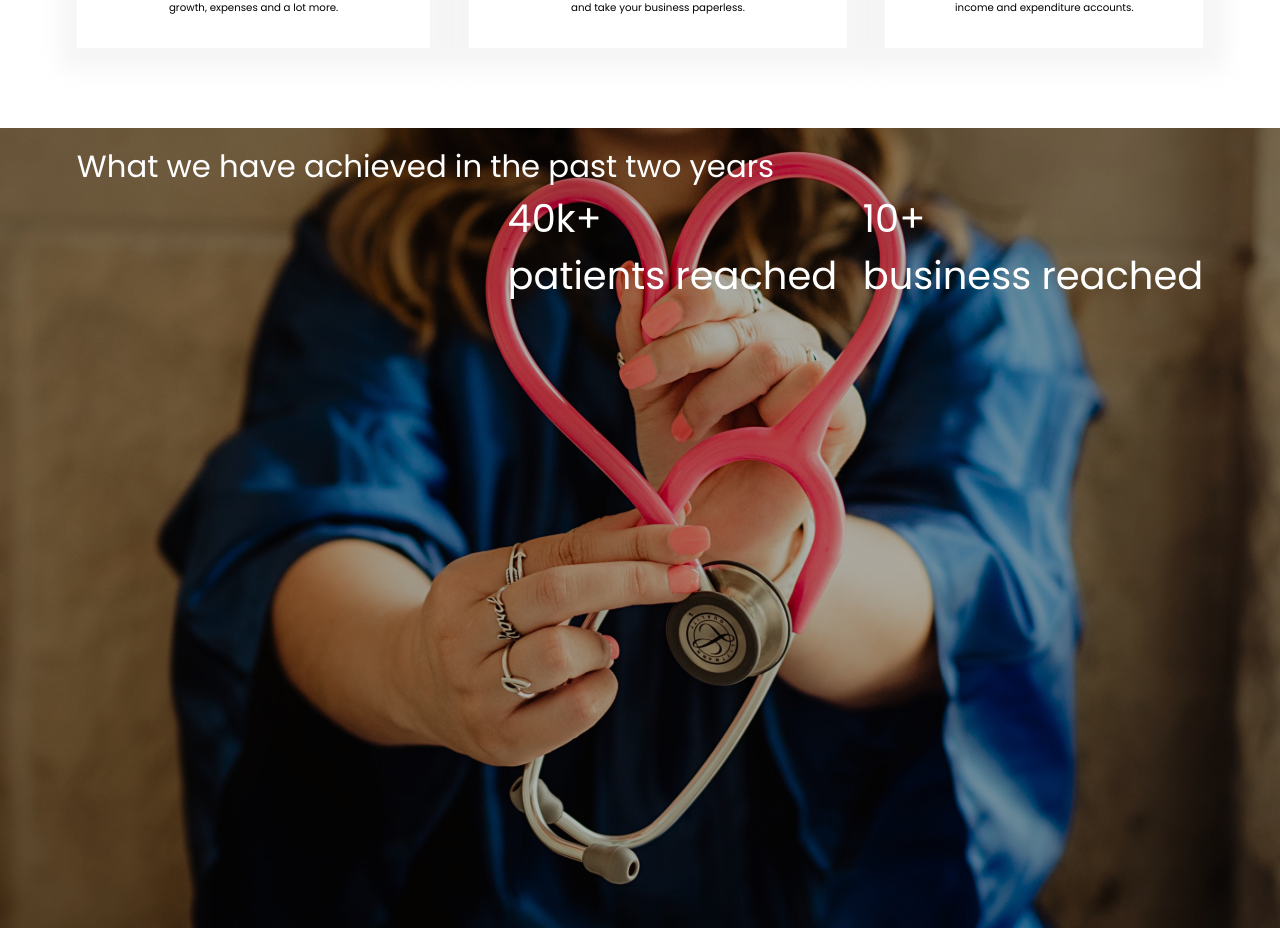
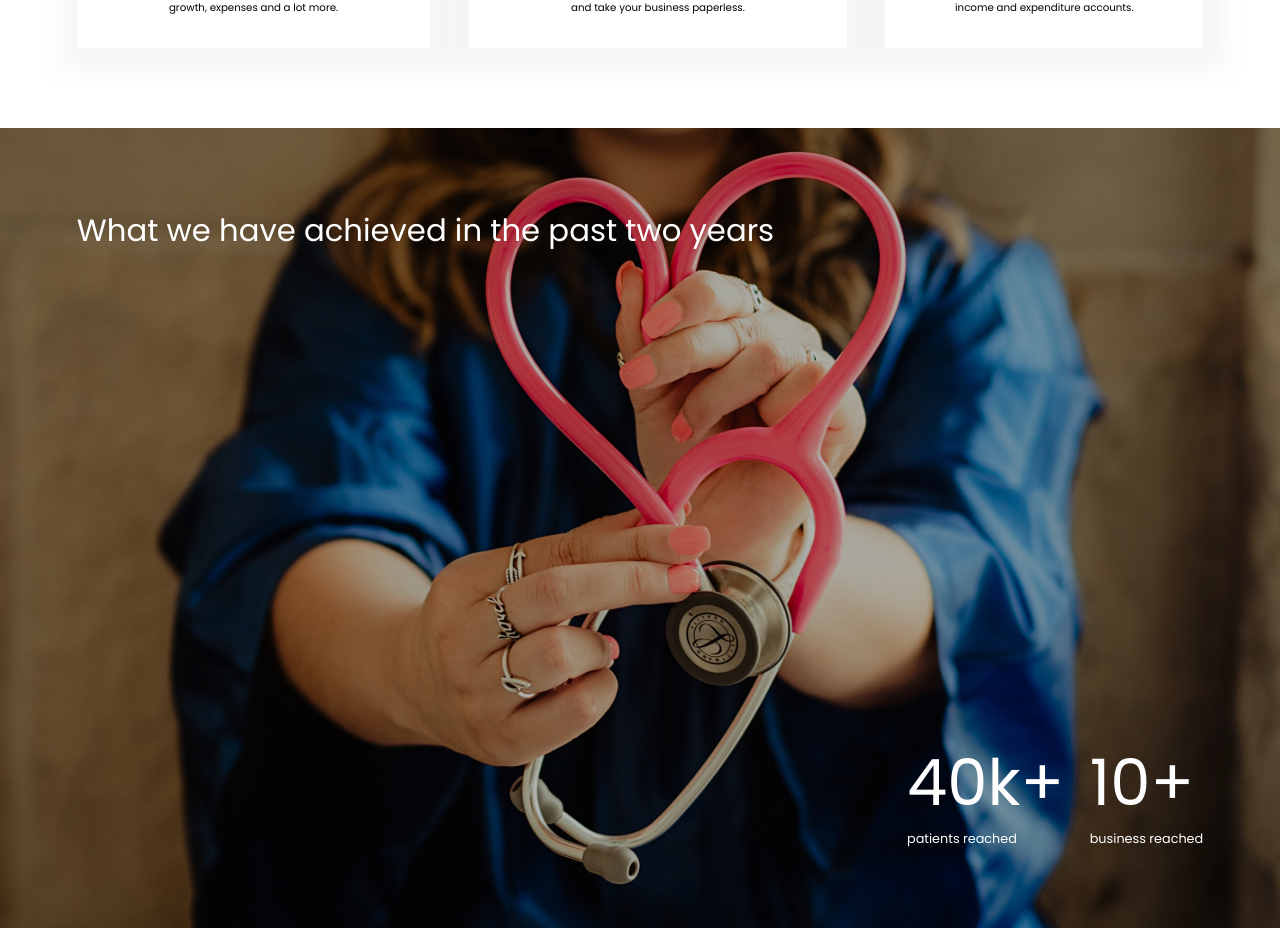
Before and after one commit to Lovethrech/BLOOM-Chel, a Vue app: page / in a window 1280 px wide. Shown: the part 2686-3614 px from the top of the page. Built offline with nearby package versions, Linux system fonts and the light colour scheme.

Commit message:
...working on home-achieved section component.

```diff
--- a/src/components/home/achieved/HomeAchieved.vue
+++ b/src/components/home/achieved/HomeAchieved.vue
@@ -16,9 +16,16 @@ import HomeAchievedDescTop from './HomeAchievedDescTop.vue';
 .home-achieved-main-ctn{
     width:100%;
     height:100vh;
-    padding:2vh 6vw;
+    padding: 10vh 6vw;
     background: url(@/assets/home-achieved-bg.svg) center/ auto no-repeat;
     background-size: cover;
+}
+.home-achieved-mini-ctn{
+    width:100%;
+    height:100%;
+    display:flex;
+    flex-direction: column;
+    justify-content: space-between;
 }
 
 @media screen and (max-width:850px) {
--- a/src/components/home/achieved/HomeAchievedDescBottom.vue
+++ b/src/components/home/achieved/HomeAchievedDescBottom.vue
@@ -31,6 +31,9 @@
 }
 .home-achieved-desc-bottom-mini-ctn-name-patients, .home-achieved-desc-bottom-mini-ctn-name-business{
     color:#fff;
-    font-size: 3vw;
+    font-size: 1vw;
+}
+.home-achieved-desc-bottom-mini-ctn-name-patients-count, .home-achieved-desc-bottom-mini-ctn-name-business-count{
+    font-size:5vw;
 }
 </style>
```
